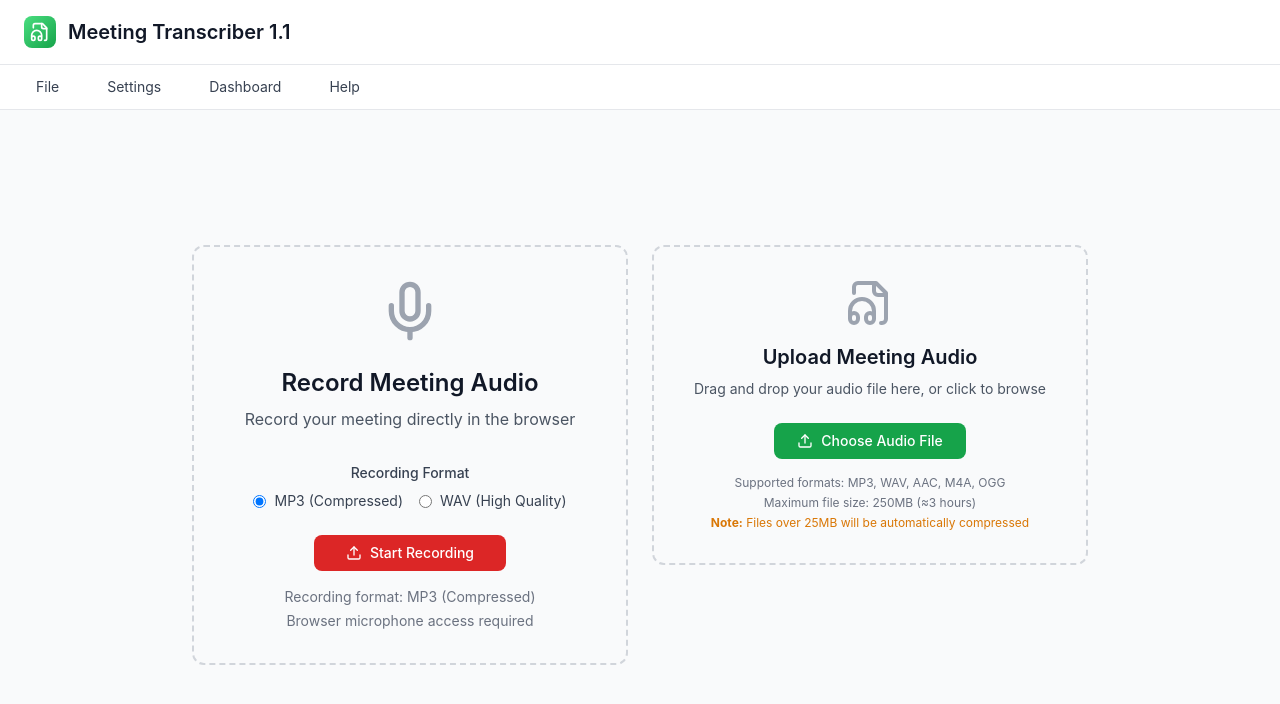
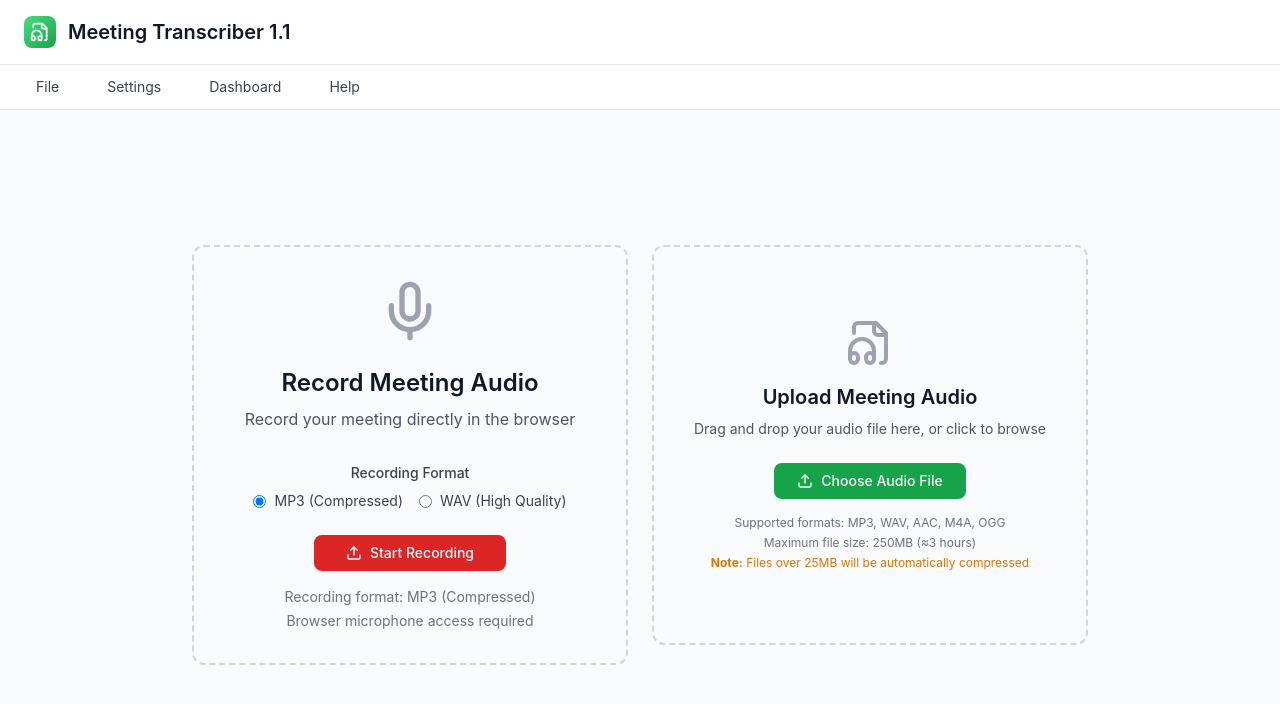
Before and after one commit to f3rrychr/Meeting-Transcriber-1.0, a React (Vite) app: page / in a window 1280 px wide. Shown: the top 704 px of the page. Built offline with nearby package versions, Linux system fonts and the light colour scheme.

Commit message:
Match upload section height

```diff
--- a/src/components/AudioUpload.tsx
+++ b/src/components/AudioUpload.tsx
@@ -79,7 +79,7 @@ const AudioUpload: React.FC<AudioUploadProps> = ({ onFileUpload }) => {
           <div className="max-w-md w-full mx-auto">
             <div
               className={`
-                border-2 border-dashed rounded-xl p-6 sm:p-8 text-center transition-all duration-200
+                border-2 border-dashed rounded-xl p-6 sm:p-8 text-center min-h-[400px] flex flex-col justify-center transition-all duration-200
                 ${isDragOver
                   ? 'border-green-400 bg-green-50'
                   : 'border-gray-300 hover:border-green-400 hover:bg-green-50'
```
